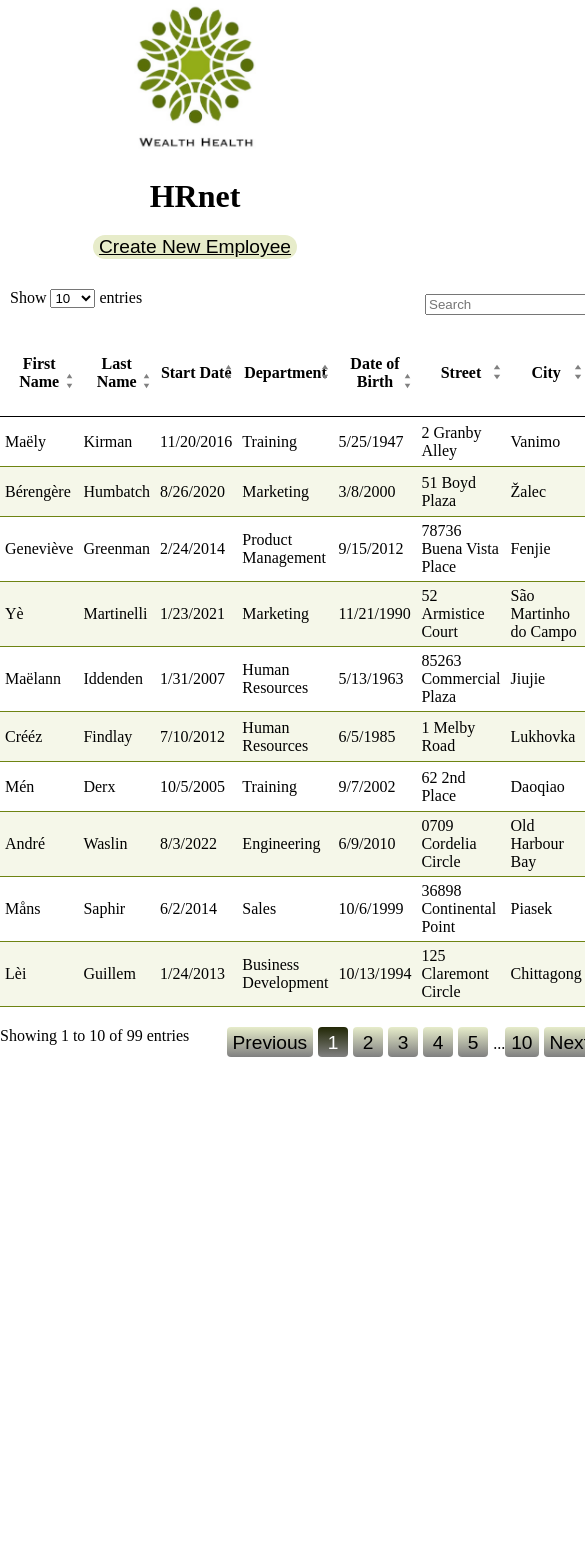
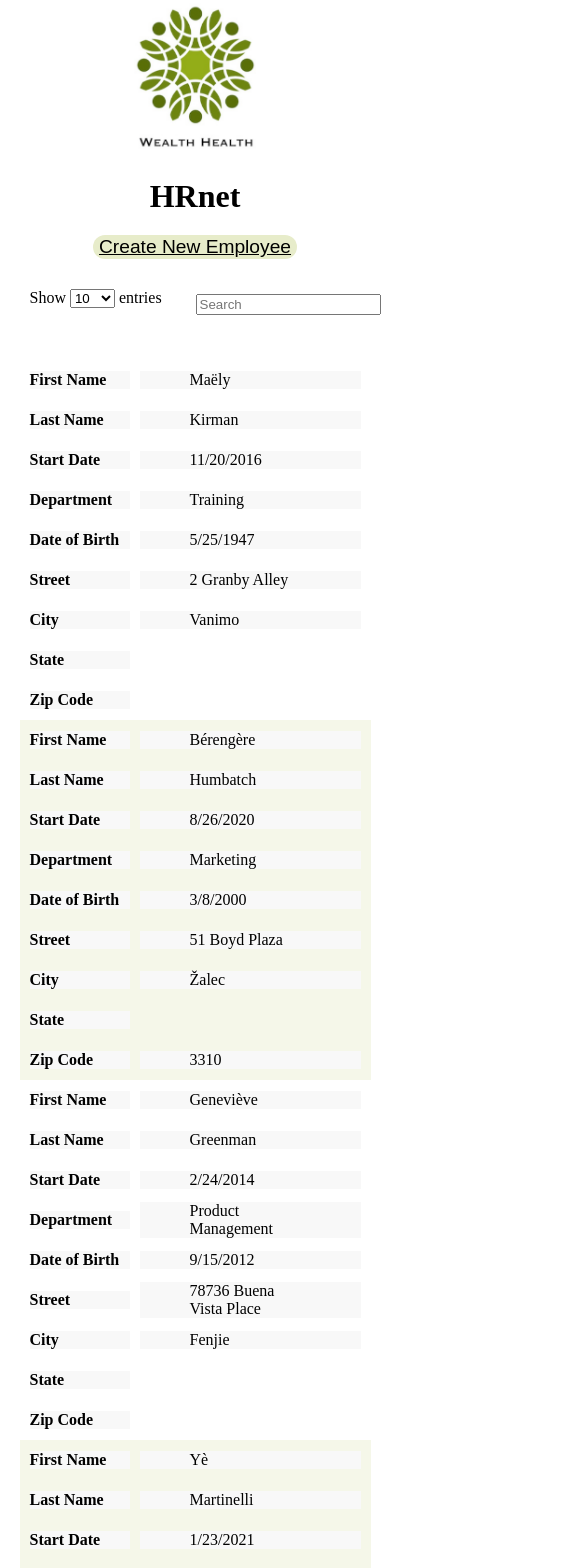
Before and after one commit to Nellylie/hrnet, a React (Create React App) app: page /#/employees in a window 390 px wide. Shown: the top 1568 px of the page, 585 px wide, since content can reach past the window. Before the commit the page ends 1077 px from the top, so only its background shows below. Built offline with nearby package versions, Linux system fonts and the light colour scheme.

Commit message:
feat(style): responsive

```diff
--- a/src/modules/tables/Tables.jsx
+++ b/src/modules/tables/Tables.jsx
@@ -120,18 +120,13 @@ function DataTable() {
                     />
                 </div>
             </div>
-            <table {...getTableProps()} className="table">
+            <table className="table" {...getTableProps()}>
                 <thead>
                     {headerGroups.map(headerGroup => (
                         <tr {...headerGroup.getHeaderGroupProps()}>
                             {headerGroup.headers.map(column => (
                                 <th {...column.getHeaderProps(column.getSortByToggleProps())}>
                                     {column.render('Header')}
-                                    <span>
-                                        {column.isSorted
-                                            ? column.isSortedDesc ? <Arrows direction="down" /> : <Arrows direction="up" />
-                                            : <Arrows direction="neutral" />}
-                                    </span>
                                 </th>
                             ))}
                         </tr>
@@ -143,7 +138,9 @@ function DataTable() {
                         return (
                             <tr {...row.getRowProps()}>
                                 {row.cells.map(cell => (
-                                    <td {...cell.getCellProps()}>{cell.render('Cell')}</td>
+                                    <td {...cell.getCellProps()} data-label={cell.column.Header}>
+                                        <p>{cell.render('Cell')}</p>
+                                    </td>
                                 ))}
                             </tr>
                         );
@@ -156,11 +153,11 @@ function DataTable() {
                     Showing {pageSize * pageIndex + 1} to {pageSize * pageIndex + page.length} of {data.length} entries
                 </div>
                 <div className="pagination-controls">
-                    <button  className ="page-button" onClick={() => previousPage()} disabled={!canPreviousPage}>
+                    <button className="page-button" onClick={() => previousPage()} disabled={!canPreviousPage}>
                         {'Previous'}
                     </button>
                     {generatePageButtons()}
-                    <button  className ="page-button" onClick={() => nextPage()} disabled={!canNextPage}>
+                    <button className="page-button" onClick={() => nextPage()} disabled={!canNextPage}>
                         {'Next'}
                     </button>
                 </div>
--- a/src/modules/tables/style/_table.scss
+++ b/src/modules/tables/style/_table.scss
@@ -1,125 +1,176 @@
 .table-container {
   display: flex;
-    flex-direction:column;
+  flex-direction: column;
   justify-content: center;
   align-items: center;
-    width:90%;
-    min-width: 600px;
+  width: 90%;
   max-width: 1400px;
-    margin:auto;
+  margin: auto;
 }
 
-  .table-content-head{
-    display:flex;
-    flex-direction: row;
-    justify-content: space-between;
-    width:100%;
-    margin: 20px auto;
-    padding:10px;
-  }
-
-  .table-content-foot{
+.table-content-head {
   display: flex;
   flex-direction: row;
   justify-content: space-between;
-    width:100%;
+  width: 100%;
   margin: 20px auto;
+  padding: 10px;
+  flex-wrap: wrap;
 }
+
+.table-content-foot {
+  display: flex;
+  flex-direction: row;
+  justify-content: space-between;
+  width: 100%;
+  margin: 20px auto;
+  flex-wrap: wrap;
+}
+
 .table {
   border-collapse: collapse;
   margin: auto;
-    width:100%;
+  width: 100%;
 }
 
-  th{
-    border:none;
-    padding: 5px;
-    height:100%;
-    width:200px;
+th {
+  border: none;
+  padding: 10px;
+  height: 100%;
+  width: auto;
 }
+
 td {
   border-top: 1px solid black;
   border-bottom: 1px solid #6e8412;
-    padding: 5px;
-    height:100%;
-    width:200px;
+  padding: 10px;
+  height: 100%;
+  width: auto;
 }
 
-  tr{
-    height:50px;
+tr {
+  height: 50px;
 }
 
 tr:nth-child(even) {
   background-color: #94ad1818;
 }
 
-  tr:hover{
+tr:hover {
   background-color: #94ad183a;
   cursor: pointer;
 }
 
-.show-entries {
+.show-entries,
+.table-filter,
+.pagination-controls {
   position: relative;
-    top: 0;
-    left: 0;
+  width: fit-content;
+  margin-bottom: 10px;
 }
 
-.pagination-controls {
+.arrows {
   position: relative;
-}
-
-.arrows{
-  position: relative;
-  top:-20px;
-  display:flex;
+  top: -20px;
+  display: flex;
   flex-direction: column;
   align-items: flex-end;
   justify-content: flex-end;
 }
 
-.arrows img{
-  height:10px;
+.arrows img {
+  height: 10px;
 }
 
-.table-filter{
-width:fit-content;
-
-}
-
-
-.pagination-button, .page-button {
+.pagination-button,
+.page-button {
   display: inline-block;
   min-width: 30px;
   height: 30px;
-  background-color: grey;
-  color: white;
   text-align: center;
-  line-height: 30px;
   margin-right: 5px;
   border: none;
   cursor: pointer;
   text-decoration: none;
+  background: linear-gradient(to top, grey, #94ad183a);
+  color: black;
+  border-radius: 4px;
+}
+
+.pagination-button:hover,
+.page-button:hover {
+  background-color: black;
+  color: white;
+}
+
+.pagination-button:disabled,
+.page-button:disabled {
+  cursor: default;
+}
+
+
+.page-button.active {
+  background-color: black;
+  color: white;
+}
+
+@media screen and (max-width: 850px) {
+
+  .table,
+  thead,
+  tbody,
+  th,
+  td {
+    display: block;
+  }
+
+  .table {
+    height: fit-content;
+    min-width:300px;
 
   }
 
-.pagination-button:hover, .page-button:hover {
-  background-color: black;
-  color:white;
+  .table thead tr {
+    position: absolute;
+    top: -9999px;
+    left: -9999px;
   }
 
-.pagination-button:disabled, .page-button:disabled {
-  cursor: default;
+  .table td:before {
+    content: attr(data-label);
+    font-weight: bold;
+    display: inline-block;
+    width: 200px;
+    min-width: 100px;
+    white-space: nowrap;
+    background: #f8f8f8;
+    margin-right: 10px;
+    border:none;
   }
 
-.page-button {
-  background:linear-gradient(to top, grey, #94ad183a);
-  width:fit-content;
-  color:black;
-  border-radius: 4px;
+  .table td {
+    display: flex;
+    align-items: center;
+    border:none;
+    height:20px;
 
   }
+  .table td>p{
+    background: #f8f8f8;
+    padding:0 50px;
+    width:100%;
+  }
+  .table tr {
+    display: flex;
+    flex-direction: column;
+    height: fit-content;
+  }
 
-.page-button.active {
-  background-color: black;
-  color:white;
+
+  .page-button {
+
+    min-width: 20px;
+    height: 20px;
+    font-size: 10px;
   }
+}
--- a/src/styles/_globalStyle.scss
+++ b/src/styles/_globalStyle.scss
@@ -1,4 +1,6 @@
 body{
     margin:0;
-    font-family:'Times New Roman', Times, serif
+    font-family:'Times New Roman', Times, serif;
+    overflow-x: hidden;
+    min-width: 390px;
 }
```
Lines whose indentation alone changed are shown as unchanged.
